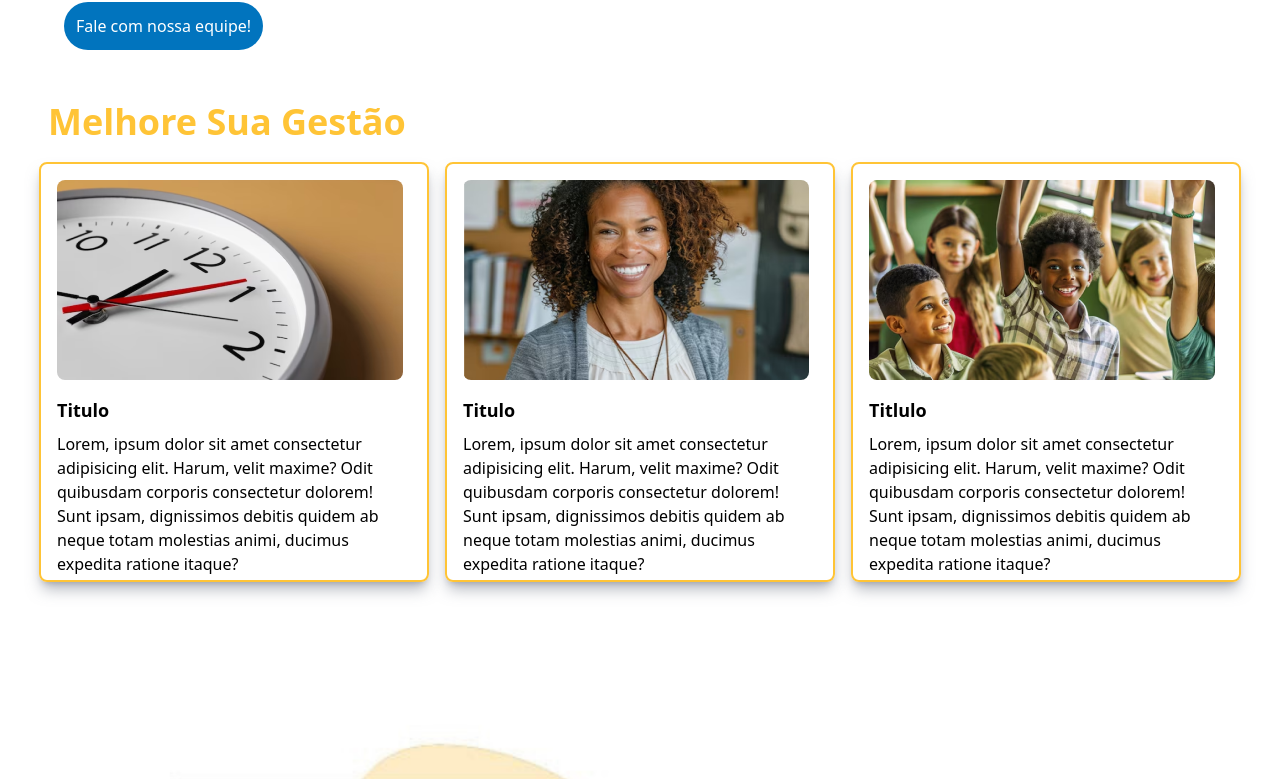
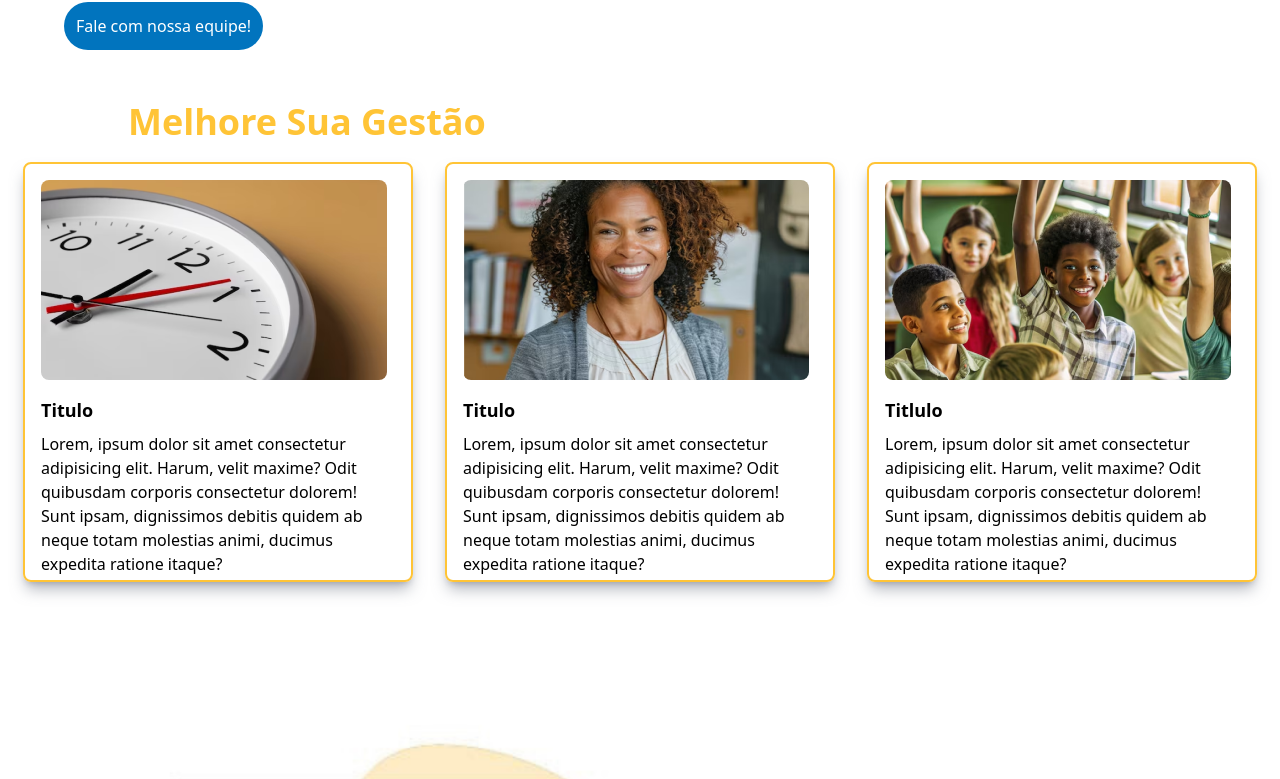
Before and after one commit to Insiges/FrontEnd-Gesco, a React (Vite) app: page /landingPage in a window 1280 px wide. Shown: the part 459-1238 px from the top of the page. Built offline with nearby package versions, Linux system fonts and the light colour scheme; a web font is replaced by a local one.

Commit message:
add: install da biblioteca de animação "react-awesome-reveal"

```diff
--- a/package.json
+++ b/package.json
@@ -14,6 +14,7 @@
 		"dayjs": "^1.11.13",
 		"lucide-react": "^0.439.0",
 		"react": "^18.3.1",
+		"react-awesome-reveal": "^4.2.14",
 		"react-dom": "^18.3.1",
 		"react-icons": "^5.3.0",
 		"react-router": "^6.26.1",
--- a/src/pages/landingPage/components/SecondSection.jsx
+++ b/src/pages/landingPage/components/SecondSection.jsx
@@ -7,12 +7,12 @@ const SecondSection = () => {
 	return (
 		<div className="flex flex-col items-center justify-center">
 			<div className="w-full text-center md:text-left">
-				<h1 className="text-4xl text-yellow font-bold mt-8 md:ml-12">
+				<h1 className="text-4xl text-yellow font-bold mt-8 md:ml-32">
 					Melhore Sua Gestão
 				</h1>
 			</div>
 
-			<div className="flex justify-center space-x-4 mt-5 w-full md:w-auto">
+			<div className="flex flex-col md:flex-row justify-center items-center md:items-start space-y-4 md:space-y-0 md:space-x-8 mt-5 w-full md:w-auto">
 				<Card
 					imageSrc={image01}
 					title="Titulo"
@@ -26,8 +26,7 @@ const SecondSection = () => {
 				<Card
 					imageSrc={image03}
 					title="Titlulo"
-					text="Lorem, ipsum dolor sit amet consectetur adipisicing elit. Harum, velit maxime? Odit quibusdam corporis consectetur dolorem! Sunt ipsam, dignissimos debitis quidem ab neque totam molestias animi, ducimus expedita ratione itaque?
-"
+					text="Lorem, ipsum dolor sit amet consectetur adipisicing elit. Harum, velit maxime? Odit quibusdam corporis consectetur dolorem! Sunt ipsam, dignissimos debitis quidem ab neque totam molestias animi, ducimus expedita ratione itaque?"
 				/>
 			</div>
 		</div>
```
Also changed, not shown: src/assets/landingPage/2.png (deleted), 1 other file (tests, documents, lock files or other folders).
